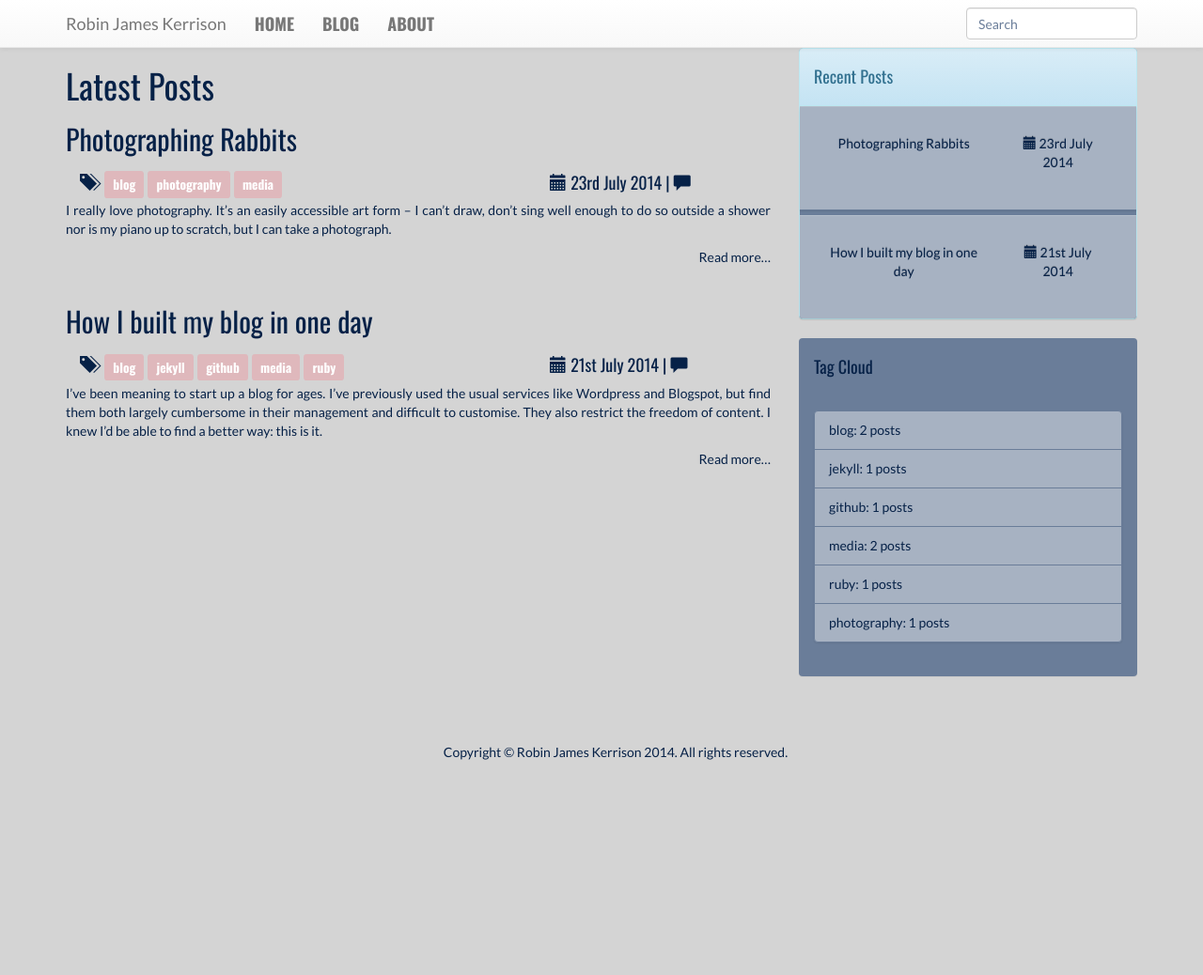
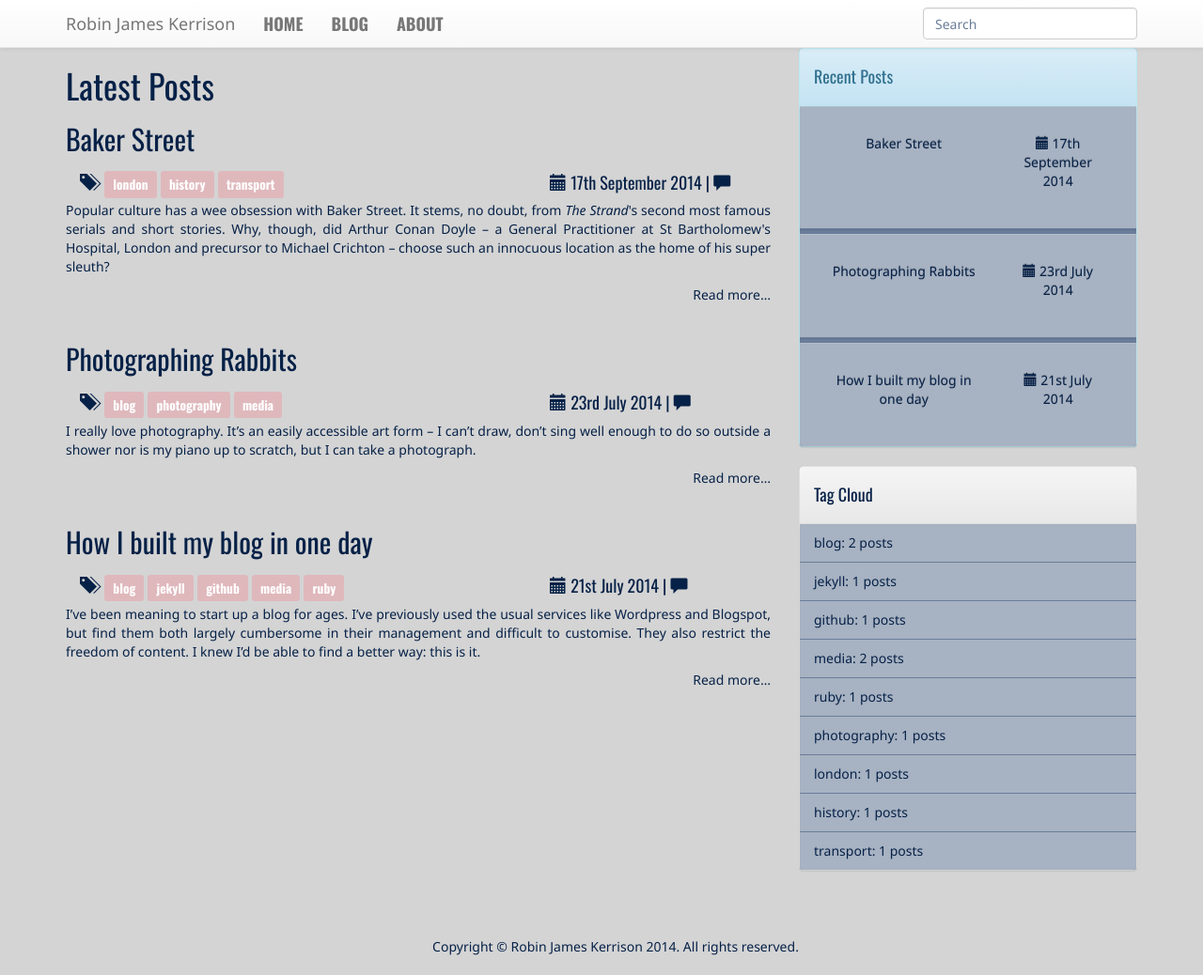
Before and after one commit to rjkerrison/2014-blog, a Jekyll site: the page built from blog.html, in a window 1280 px wide. Shown: the whole page at 94% size. Built offline with Jekyll 4.4.1, drawn with Linux system fonts in a browser that asks for light colours; nearby versions of some CDN libraries; Markdown is read by kramdown in place of the engine named in the settings; comment, search, counter and statistics services are not loaded; before the commit the page ends 900 px from its top, so only the background shows below that.

Commit message:
Baker Street

```diff
--- a/_includes/carousel.html
+++ b/_includes/carousel.html
@@ -13,8 +13,8 @@
 	   <div class="item active" style="background:url(http://placehold.it/1920x450)">
           <div class="container">
             <div class="carousel-caption">
-              <h1>Robin James Kerrison</h1>
-              <p>Woof woof. I'm a blog.</p>
+              <h1>Robin</h1>
+              <p>James Kerrison</p>
               <p><a class="btn btn-lg btn-primary" href="#" role="button">Learn more</a></p>
             </div>
           </div>
--- a/_includes/tag_sidebar.html
+++ b/_includes/tag_sidebar.html
@@ -1,8 +1,7 @@
-<div class="panel">
+<div class="panel panel-default">
 	<div class="panel-heading">
 	<h4>Tag Cloud</h4>
 	</div>
-	<div class="panel-body">
 	<ul class="list-group">
 	{% for tag in site.tags %}
 		<li class="list-group-item"><a href="{{site.url}}/tags/{{ tag | first }}">
@@ -10,5 +9,4 @@
 		</a></li>
 	{% endfor %}
 	</ul>
-	</div>
 </div>
--- a/_layouts/layout.html
+++ b/_layouts/layout.html
@@ -4,15 +4,23 @@
 	<meta charset="utf-8">
 	<title>{{ page.title }}</title>
 	<meta name="viewport" content="width=device-width, initial-scale=1.0">
-	<meta name="description" content="My Blog">
+	<meta name="description" content="My Block">
 	<meta name="author" content="Robin James Kerrison">
 
-	<script src="//ajax.googleapis.com/ajax/libs/jquery/1.11.0/jquery.min.js" ></script>
+	{% if site.local %}
+	<script src="{{site.url}}/js/jquery.js"></script>
+	<script src="{{site.url}}/js/bootstrap.js"></script>
+	{% else %}
+	<script src="//ajax.googleapis.com/ajax/libs/jquery/1.11.0/jquery.min.js"></script>
 	<script src="//maxcdn.bootstrapcdn.com/bootstrap/3.2.0/js/bootstrap.min.js"></script>
+	{% endif %}
 
+	{% if site.local %}
+	{% else %}
 	<!-- Google Fonts -->
 	<link href='http://fonts.googleapis.com/css?family=Oswald:400,300,700&subset=latin,latin-ext' rel='stylesheet' type='text/css'>
 	<link href='http://fonts.googleapis.com/css?family=Lato:300,400,700' rel='stylesheet' type='text/css'>
+	{% endif %}
 	<!-- Bootstrap CSS file ->
 	<link rel="stylesheet" href="//maxcdn.bootstrapcdn.com/bootstrap/3.2.0/css/bootstrap.min.css">
 	<!-- -->
--- a/_posts/2014-07-23-photographing-rabbits.markdown
+++ b/_posts/2014-07-23-photographing-rabbits.markdown
@@ -9,5 +9,6 @@ day: 23
 published: true
 summary: I've taken to wildlife photography. It's said that one should never work with animals. I rather enjoy it.
 wideimg: rabbit
+readmore: Hop Into Photography
 ---
 I really love photography. It's an easily accessible art form &ndash; I can't draw, don't sing well enough to do so outside a shower nor is my piano up to scratch, but I can take a photograph.
--- /dev/null
+++ b/_posts/2014-09-17-baker-street.markdown
@@ -0,0 +1,21 @@
+---
+layout: post
+title: Baker Street
+category: frontpage
+tags: london history transport
+year: 2014
+month: 07
+day: 23
+published: true
+summary: Baker Street has always fascinated me. I decided to do a bit of sleuthing.
+wideimg: bakerstreetwide
+readmore: Visit Baker Street
+---
+Popular culture has a wee obsession with Baker Street. It stems, no doubt, from *The Strand*&apos;s
+second most famous serials and short stories. Why, though, did Arthur Conan Doyle &ndash; a General
+Practitioner at St Bartholomew&apos;s Hospital, London and precursor to Michael Crichton &ndash; choose
+such an innocuous location as the home of his super sleuth?
+
+My interest with Baker Street lies somewhat beyond 221B, which itself lay beyond the end of the original run of the street.
+Baker Street stands in history as the location of the first underground railway station.
+The original platforms still exist, with [many] million London Underground passengers passing through them daily.
--- a/storm.css
+++ b/storm.css
@@ -1,3 +1,6 @@
+body {
+font-family: "Myriad Pro", "Segoe UI";
+}
 footer {
     margin: 10px 0;
 }
```
Also changed, not shown: _layouts/front.html (+6 -1 lines), bootstrap-custom/css/custom.bootstrap.css, media/bakerstreetwide.jpg (added), 2 other files.
